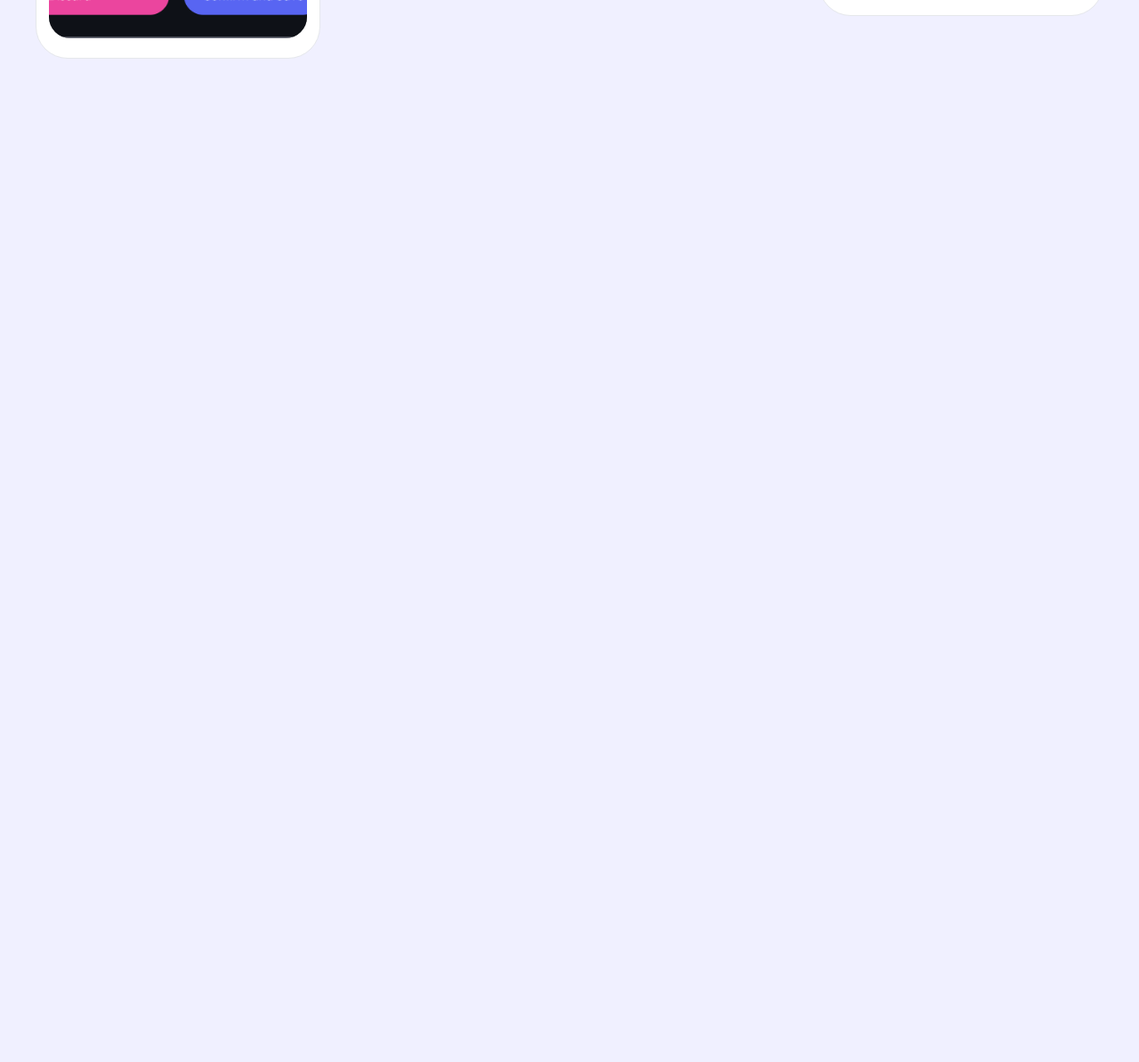
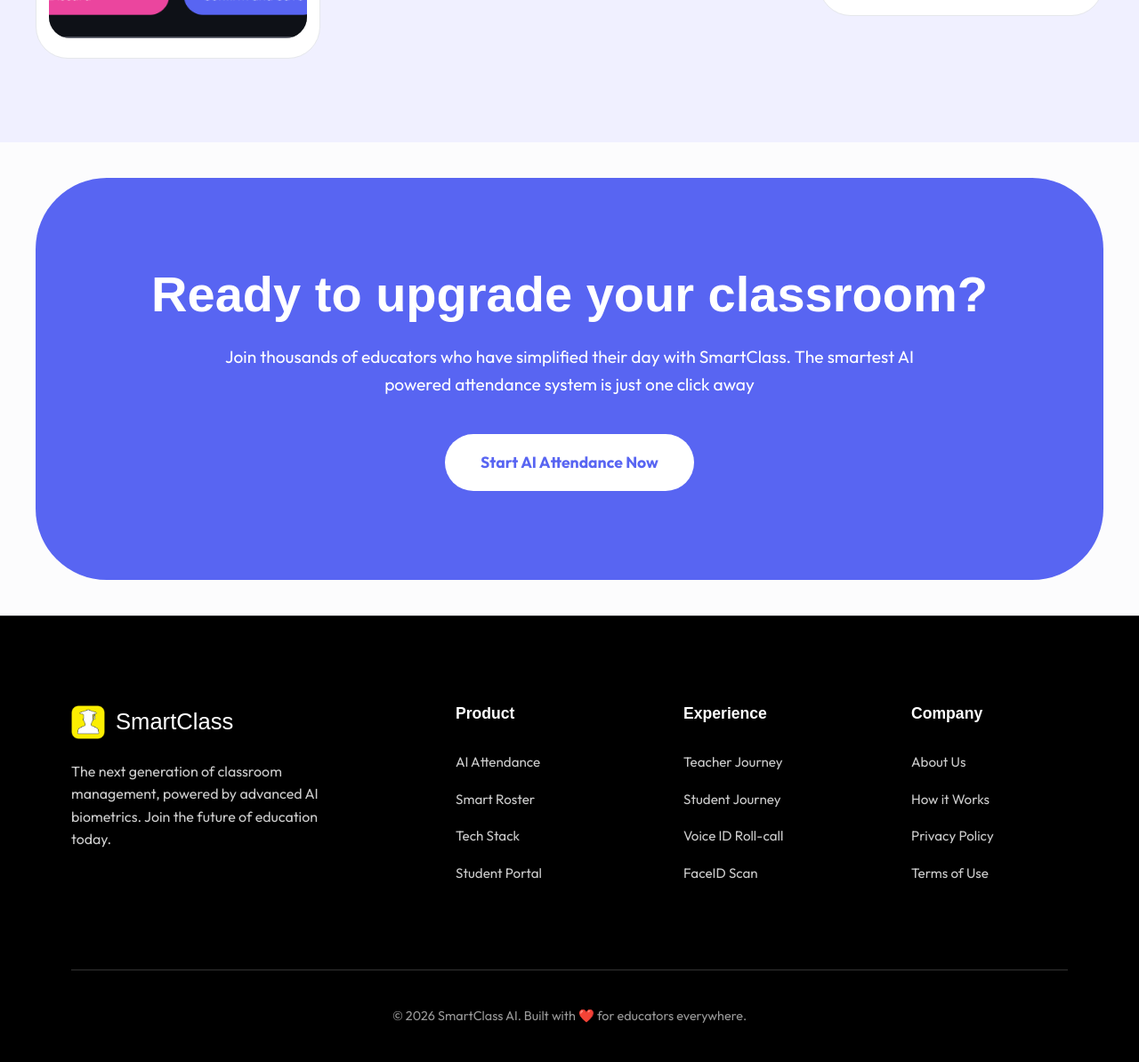
Before and after one commit to MohsinAzad32/smartclass_landing_page, a Flask app: page / in a window 1280 px wide. Shown: the part 662-1856 px from the top of the page at 89% size. Before the commit the page ends 728 px from the top, so only its background shows below. Run offline with Flask 3, Linux system fonts and the light colour scheme; some web fonts are replaced.

Commit message:
footer and upper section implemented

```diff
--- a/static/css/styles.css
+++ b/static/css/styles.css
@@ -205,3 +205,103 @@ h4 {
     right: 40px;
     bottom: 15%;
 }
+
+.main-footer{
+    padding: 100px 80px 40px;
+    background-color: black;
+    color: white;
+    border-top: 1px solid #333333;
+}
+
+.main-footer .footer-grid{
+    display: grid;
+    gap: 80px;
+    margin: 0 auto 80px;
+    max-width: 1200px;
+    grid-template-columns: 2fr 1fr 1fr 1fr;
+}
+
+.footer-brand .logo{
+    margin-bottom: 24px;
+}
+
+.footer-brand p{
+    color: #cccccc;
+    font-size: 1rem;
+    max-width: 320px;
+    line-height: 1.6;
+}
+
+.footer-brand .logo-text{
+    color: white;
+}
+
+.footer-links ul{
+    list-style: none;
+}
+
+.footer-links h4{
+    font-size: 1.1rem;
+    color:white;
+    margin-bottom: 32px;
+    font-weight: 800;
+}
+
+.footer-links li{
+    margin-bottom: 16px;
+}
+
+.footer-links a{
+    text-decoration: none;
+    color: #cccccc;
+    font-size: 0.95rem;
+    font-weight: 500;
+}
+
+.footer-bottom{
+    padding-top: 40px;
+    border-top: 1px solid #333333;
+    text-align:center;
+}
+
+.footer-bottom p{
+    color: #999999;
+    font-size: 0.9rem;
+    font-weight: 500;
+
+}
+
+
+/* Purple Section*/
+.purple-section{
+    background-color: var(--primary);
+    color: white;
+    padding: 100px 80px;
+    text-align: center;
+    border-radius: 80px;
+    margin: 40px;
+}
+
+.purple-section h2{
+    font-size: 3.5rem;
+    margin-bottom: 24px;
+    color: white;
+}
+
+.purple-section p{
+    font-size: 1.2rem;
+    max-width: 800px;
+    margin: 0 auto 40px;
+}
+
+
+.btn-white{
+    background-color: white;
+    color: var(--primary);
+    padding: 18px 40px;
+    border-radius: 100px;
+    text-decoration: none;
+    font-weight: 800;
+    font-size: 1.1rem;
+    display: inline-block;
+}
--- a/templates/index.html
+++ b/templates/index.html
@@ -62,6 +62,60 @@
         </div>
     </header>
 
+    <section class="purple-section">
+        <h2>Ready to upgrade your classroom?</h2>
+        <p>Join thousands of educators who have simplified their day with SmartClass. The smartest AI powered attendance
+            system is just one click away</p>
+        <a href="" class="btn-white">Start AI Attendance Now</a>
+    </section>
+
+    <footer class="main-footer">
+        <div class="footer-grid">
+            <div class="footer-brand">
+                <div class="logo">
+                    <img src="{{ url_for('static', filename='img/logo.png') }}" alt="SnapClass Logo">
+                    <div class="logo-text">SmartClass</div>
+                </div>
+                <p>The next generation of classroom management, powered by advanced AI biometrics. Join the future of
+                    education today.</p>
+            </div>
+
+            <div class="footer-links">
+                <h4>Product</h4>
+                <ul>
+                    <li><a href="#features">AI Attendance</a></li>
+                    <li><a href="#features">Smart Roster</a></li>
+                    <li><a href="#tech">Tech Stack</a></li>
+                    <li><a href="#student-journey">Student Portal</a></li>
+                </ul>
+            </div>
+
+            <div class="footer-links">
+                <h4>Experience</h4>
+                <ul>
+                    <li><a href="#journey">Teacher Journey</a></li>
+                    <li><a href="#student-journey">Student Journey</a></li>
+                    <li><a href="#features">Voice ID Roll-call</a></li>
+                    <li><a href="#features">FaceID Scan</a></li>
+                </ul>
+            </div>
+
+            <div class="footer-links">
+                <h4>Company</h4>
+                <ul>
+                    <li><a href="#">About Us</a></li>
+                    <li><a href="#">How it Works</a></li>
+                    <li><a href="#">Privacy Policy</a></li>
+                    <li><a href="#">Terms of Use</a></li>
+                </ul>
+            </div>
+        </div>
+
+        <div class="footer-bottom">
+            <p>&copy; 2026 SmartClass AI. Built with ❤️ for educators everywhere.</p>
+        </div>
+    </footer>
+
 
 
 
```
